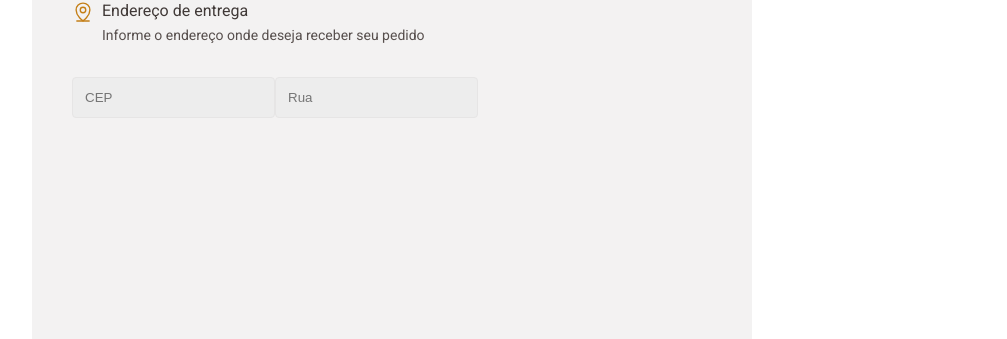
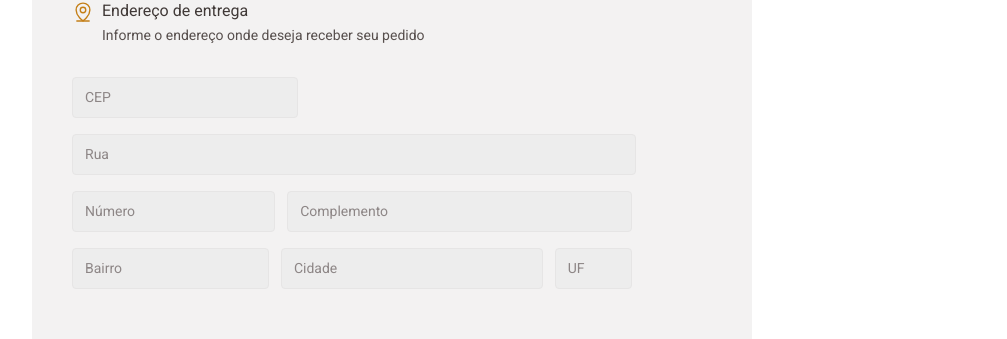
Before and after one commit to victorhenriq3/coffee-delivery, a React (Vite) app: page /checkout in a window 1280 px wide. Shown: the part 429-768 px from the top of the page, without its empty margins (136-1143 px from the left). Built offline with nearby package versions, Linux system fonts and the light colour scheme.

Commit message:
Chore: Finish inputs address

```diff
--- a/src/pages/Checkout/OrderInformation/index.tsx
+++ b/src/pages/Checkout/OrderInformation/index.tsx
@@ -7,7 +7,12 @@ import {
     TitleContainer,
     FormContainer,
     CepInput,
-    StreetInput
+    StreetInput,
+    NumberInput,
+    ComplementInput,
+    DistrictInput,
+    CityInput,
+    UfInput
 } from "./styles";
 
 export function OrderInformation(){
@@ -23,8 +28,19 @@ export function OrderInformation(){
                     </TitleContainer>
                 </HeaderAddress>
                 <FormContainer>
-                    <CepInput type="text" placeholder="CEP"/>
-                    <StreetInput type="text" placeholder="Rua"/>
+                    <div className="column-input">
+                        <CepInput type="text" placeholder="CEP"/>
+                        <StreetInput type="text" placeholder="Rua"/>
+                    </div>
+                    <div className="inline-input">
+                        <NumberInput type="text" placeholder="Número"/>
+                        <ComplementInput type="text" placeholder="Complemento"/>
+                    </div>
+                    <div className="inline-input">
+                        <DistrictInput type="text" placeholder="Bairro"/>
+                        <CityInput type="text" placeholder="Cidade"/>
+                        <UfInput type="text" placeholder="UF"/>
+                    </div>
                 </FormContainer>
             </AddressContainer>
         </OrderContainer>
--- a/src/pages/Checkout/OrderInformation/styles.ts
+++ b/src/pages/Checkout/OrderInformation/styles.ts
@@ -56,15 +56,70 @@ export const TitleContainer = styled.div`
     }
 `
 
-export const FormContainer = styled.form``
+export const FormContainer = styled.form`
+    display: flex;
+    flex-direction: column;
+    align-items: flex-start;
+    gap: 16px;
+    max-width: 560px;
+
+    .inline-input{
+      display: flex;
+      width: 100%;
+      max-width: 560px;
+      gap: 12px;
+    }
+
+  .column-input{
+    display: flex;
+    width: 100%;
+    flex-direction: column;
+    max-width: 560px;
+  }
+`
 
 export const BaseInput = styled.input`
   background-color: ${props => props.theme["base-input"]};
   border: 1px solid ${props => props.theme["base-button"]};
   border-radius: 4px;
   padding: 12px;
+
+  &::placeholder{
+    font-family: 'Roboto', sans-serif;
+    font-style: normal;
+    font-weight: 400;
+    font-size: 14px;
+    line-height: 130%;
+
+    color: ${props => props.theme["base-label"]};
+  }
 `
 
-export const CepInput = styled(BaseInput)``
+export const CepInput = styled(BaseInput)`
+  width: 200px;
+`
 
-export const StreetInput = styled(BaseInput)``
+export const StreetInput = styled(BaseInput)`
+  width: 538px;
+  margin-top: 16px;
+`
+
+export const NumberInput = styled(BaseInput)`
+  width: 35.714%;
+`
+
+export const ComplementInput = styled(BaseInput)`
+  width: 64.286%;
+`
+
+export const DistrictInput = styled(BaseInput)`
+  width: 35.714%;
+`
+
+export const CityInput = styled(BaseInput)`
+  width: 49.286%;
+`
+
+export const UfInput = styled(BaseInput)`
+  width: 10.714%;
+`
```
